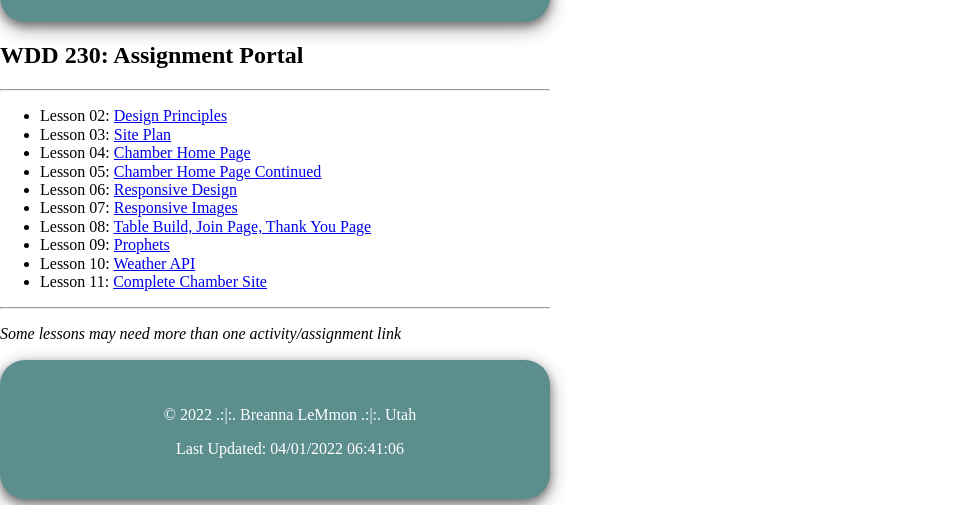
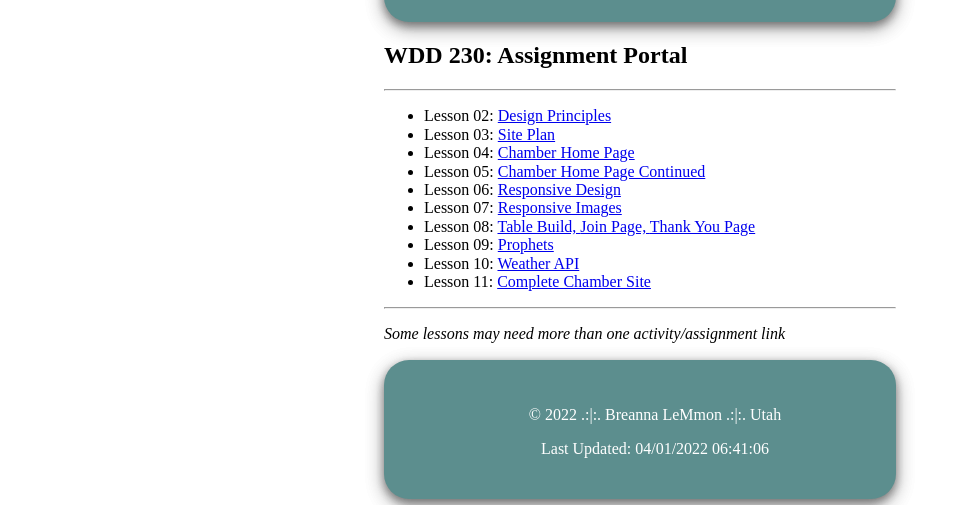
Before and after one commit to brelemon/wdd230, a plain HTML site: page index.html in a window 1280 px wide. Shown: the part 295-800 px from the top of the page, without its empty margins (0-970 px from the left). Drawn offline with nearby package versions, Linux system fonts and the light colour scheme; files that its build step writes are made by us from their sources.

Commit message:
Update index.css

```diff
--- a/css/index.css
+++ b/css/index.css
@@ -2,8 +2,11 @@
 @import url('https://fonts.googleapis.com/css2?family=Antonio:wght@400;700&family=Lato:ital,wght@0,400;0,700;1,400;1,700&display=swap');
 
 #home-content {
-  max-width: 550px;
-}
+  max-width: 40rem;
+  padding-left: 30%;
+  padding-right: 30%;
+
+  }
 
 div.profile-picture {
     display: grid;
```
